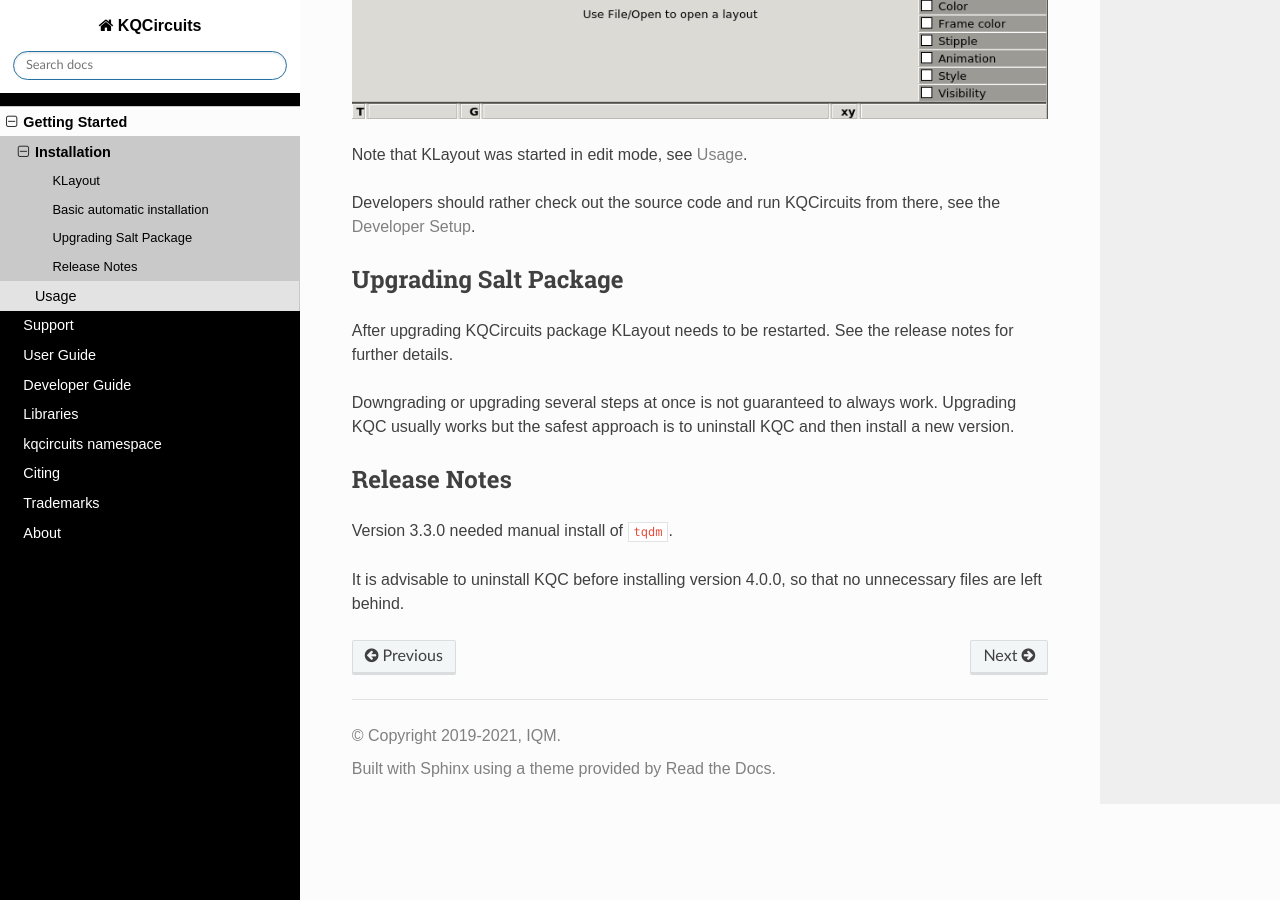
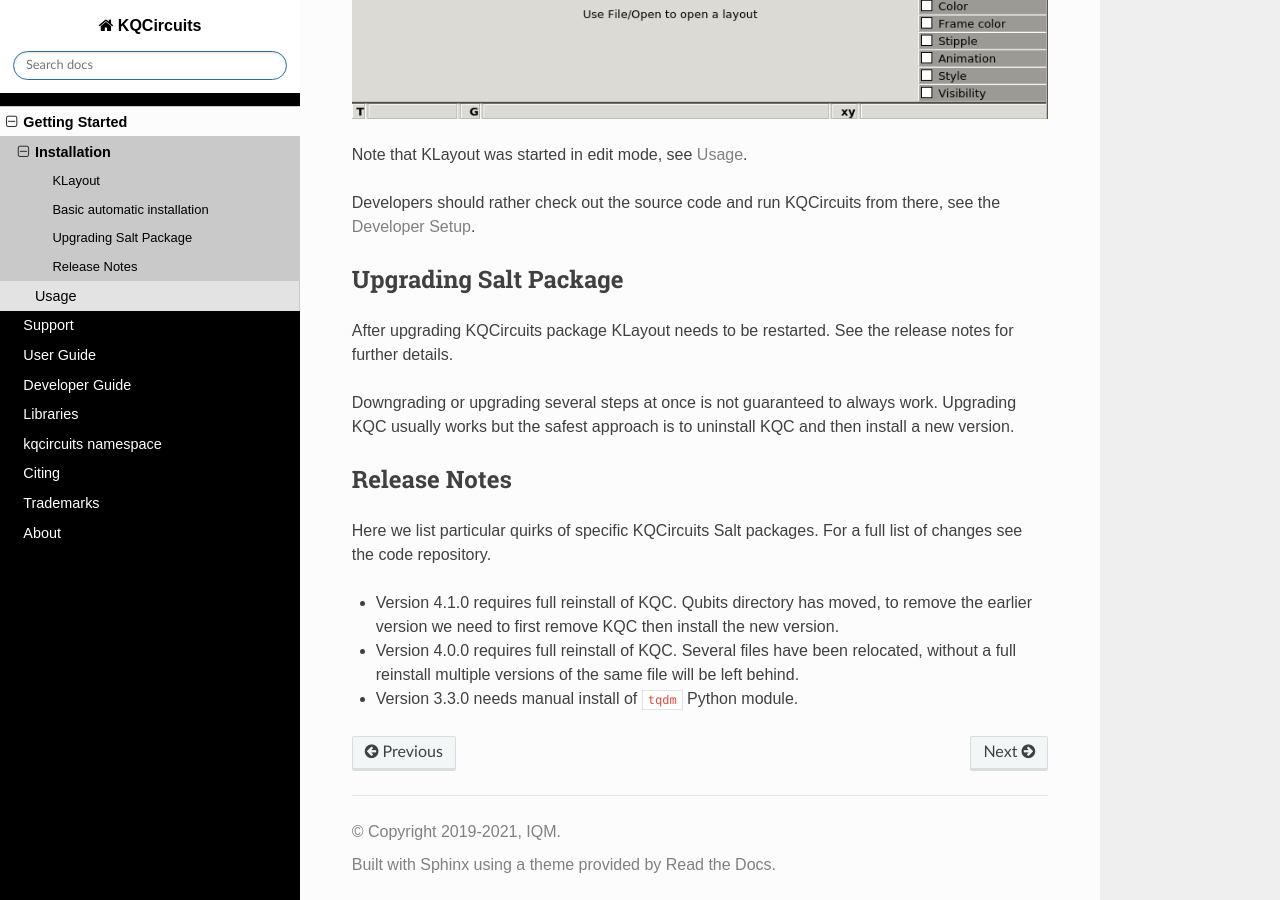
Before and after one commit to iqm-finland/KQCircuits, a Sphinx documentation site: the page built from docs/start/installation.rst, in a window 1280 px wide and 900 px high, scrolled down 986 px. Built offline with Sphinx 7.4.7 and the Read the Docs theme 2.0.0, drawn with Linux system fonts in a browser that asks for light colours; pages that are not in the unit, such as notebooks, are missing from menus; the version number could not be read and is left out.

Commit message:
Salt package release
Closes #863

```diff
--- a/docs/start/installation.rst
+++ b/docs/start/installation.rst
@@ -41,7 +41,11 @@
 Release Notes
 -------------
 
-Version 3.3.0 needed manual install of ``tqdm``.
+Here we list particular quirks of specific KQCircuits Salt packages. For a full list of changes see
+the code repository.
 
-It is advisable to uninstall KQC before installing version 4.0.0, so that no unnecessary files are
-left behind.
+* Version 4.1.0 requires full reinstall of KQC. Qubits directory has moved, to remove the earlier
+  version we need to first remove KQC then install the new version.
+* Version 4.0.0 requires full reinstall of KQC. Several files have been relocated, without a full
+  reinstall multiple versions of the same file will be left behind.
+* Version 3.3.0 needs manual install of ``tqdm`` Python module.
```
Also changed, not shown: 1 other file.
